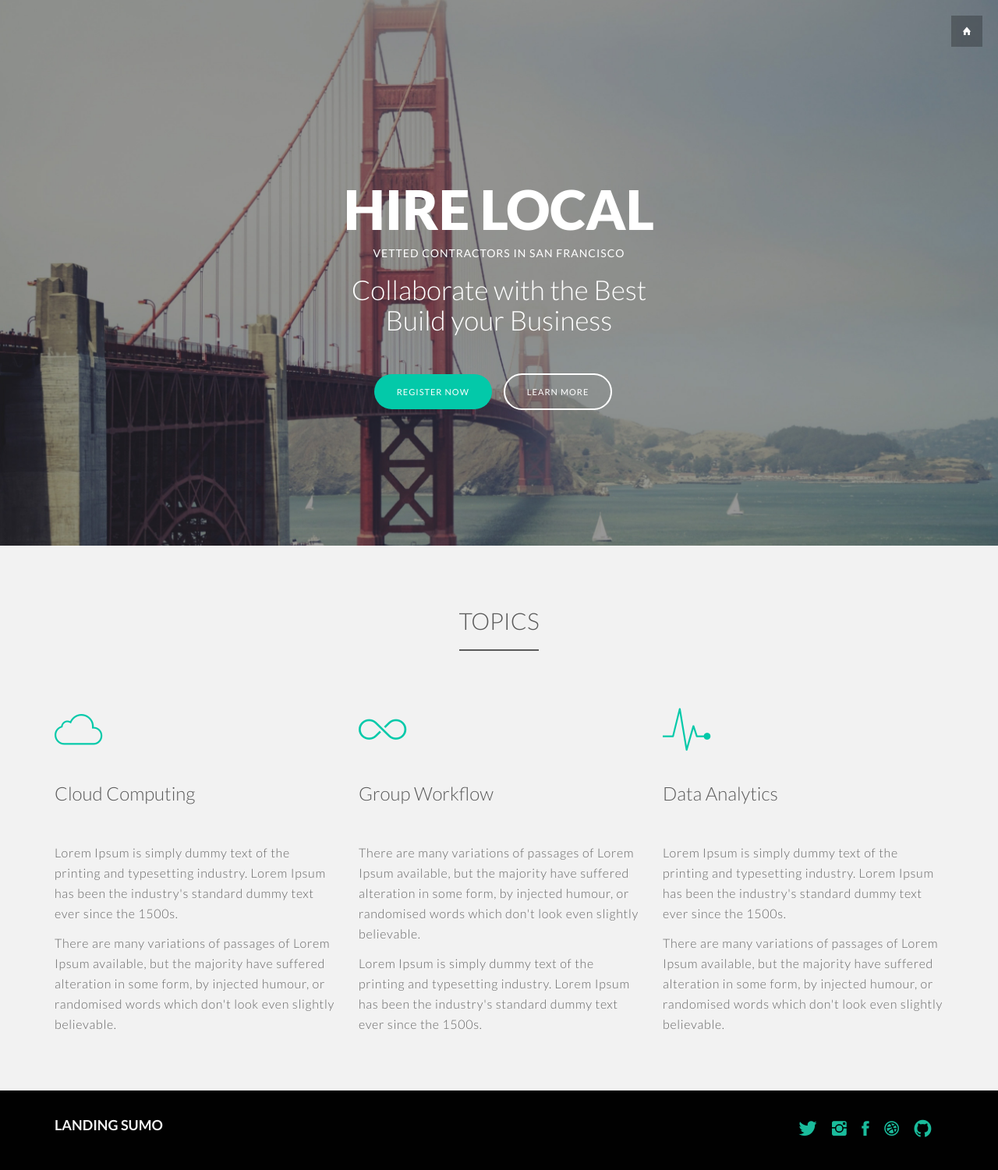
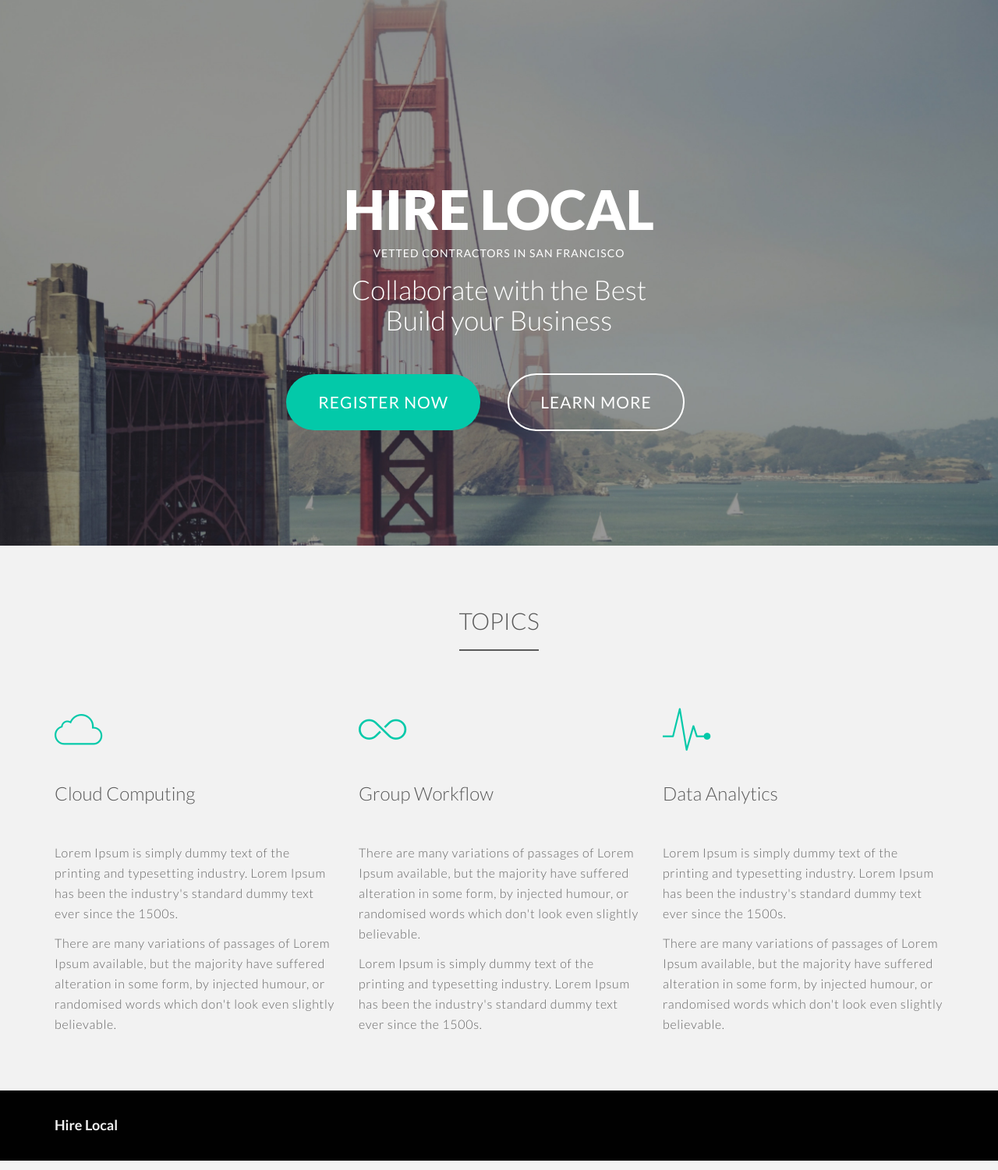
Before and after one commit to joemellin/djtech, a PHP site: page /home.html in a window 1280 px wide. Shown: the whole page at 78% size. Run offline with PHP 8.4, Linux system fonts and the light colour scheme; some libraries are stand-ins or nearby versions; some web fonts are replaced.

Commit message:
update buttons

```diff
--- a/assets/css/style.css
+++ b/assets/css/style.css
@@ -325,11 +325,11 @@ input {
 /*Buttons Configuration */
 .btn-conf {
 	border-radius: 50px;
-	margin-right: 15px;
-	font-size: 11px;
+	margin-right: 35px;
+	font-size: 21px;
 	letter-spacing: 1px;
 	text-transform: uppercase;
-	padding: 14px 28px 13px 28px;
+	padding: 20px 40px 20px 40px;
 	}
 
 .btn-green {
--- a/home.html
+++ b/home.html
@@ -8,7 +8,7 @@
     <meta name="author" content="">
     <link rel="icon" href="assets/img/favicon.ico">
 
-    <title>Theme 19 - LandingSumo.com</title>
+    <title>Hire Local</title>
 
     <!-- Bootstrap core CSS -->
     <link href="assets/css/bootstrap.css" rel="stylesheet">
@@ -62,20 +62,7 @@
   <body data-spy="scroll" data-offset="0" data-target="#theMenu">
 
   <!-- Menu -->
-  <nav class="menu" id="theMenu">
-    <div class="menu-wrap">
-      <h1 class="logo"><a href="index.html#home">THEME 19</a></h1>
-      <i class="ion-android-close menu-close"></i>
-      <a href="#home" class="smoothScroll">Home</a>
-      <a href="#speakers" class="smoothScroll">Speakers</a>
-      <a href="#topics" class="smoothScroll">Topics</a>
-      <a href="#purchase" class="smoothScroll">Buy Tickets</a>
-      <a href="#contact" class="smoothScroll">Contact</a>
-    </div>
 
-    <!-- Menu button -->
-    <div id="menuToggle"><i class="ion-home"></i></div>
-  </nav>
 
    <!-- ********** HEADER ********** -->
    <section id="home"></section>
@@ -125,16 +112,10 @@
       <div class="container">
         <div class="row">
           <div class="col-md-8">
-            <h4>LANDING SUMO</h4>
+            <h4>Hire Local</h4>
           </div>
           <div class="col-md-4">
-            <p class="alignright">
-              <a href="#"><i class="ion-social-twitter"></i></a>
-              <a href="#"><i class="ion-social-instagram"></i></a>
-              <a href="#"><i class="ion-social-facebook"></i></a>
-              <a href="#"><i class="ion-social-dribbble"></i></a>
-              <a href="#"><i class="ion-social-github"></i></a>
-            </p>
+
           </div>
         </div><!--/row-->
       </div><!--/container-->
```
